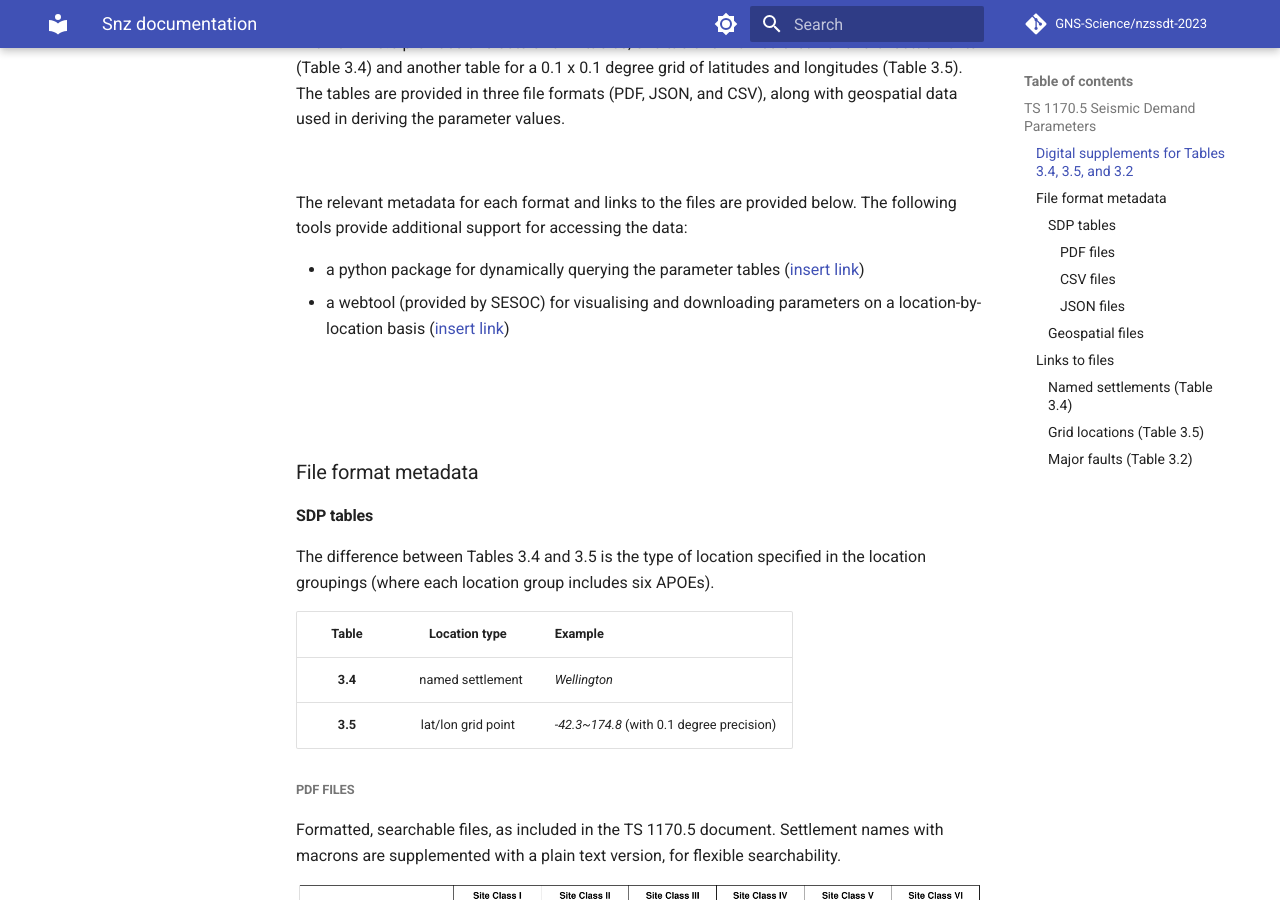
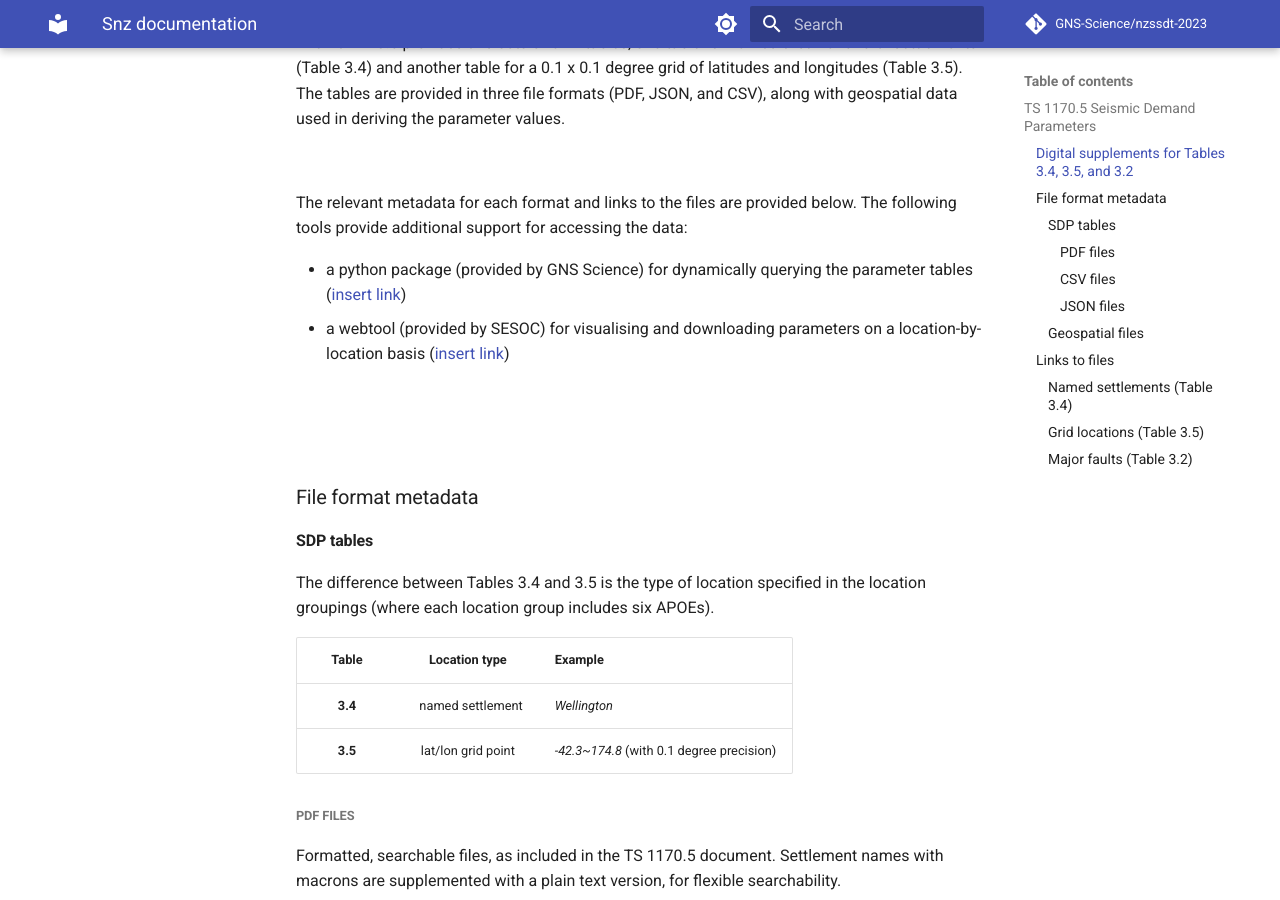
Before and after one commit to GNS-Science/TS1170.5-SDP, an MkDocs documentation site: the page built from docs/snz_documentation/snz_documentation.md, in a window 1280 px wide and 900 px high, scrolled down 1207 px. Built offline with MkDocs 1.6.1 and Material for MkDocs 9.7.7, drawn with Linux system fonts in a browser that asks for light colours; comment, search, counter and statistics services are not loaded.

Commit message:
reference GNS for python package

```diff
--- a/docs/snz_documentation/snz_documentation.md
+++ b/docs/snz_documentation/snz_documentation.md
@@ -28,7 +28,7 @@ The TS 1170.5 provides two sets of SDP tables, one table for named urban and rur
 
 The relevant metadata for each format and links to the files are provided below. The following tools provide additional support for accessing the data:
 
-- a python package for dynamically querying the parameter tables ([insert link]())
+- a python package (provided by GNS Science) for dynamically querying the parameter tables ([insert link]())
 - a webtool (provided by SESOC) for visualising and downloading parameters on a location-by-location basis ([insert link]())
 
  <br>
```
Also changed, not shown: 1 other file.
